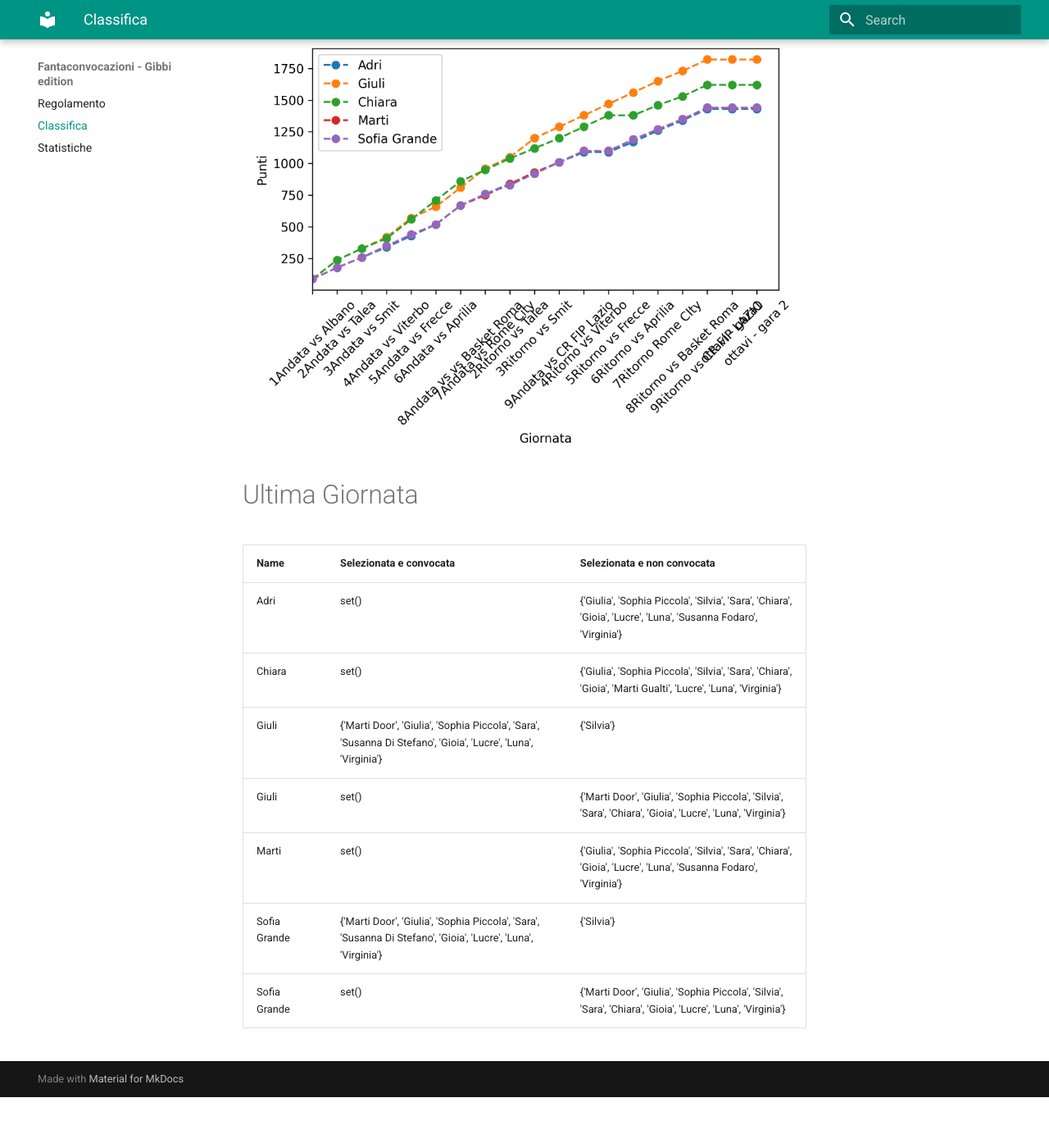
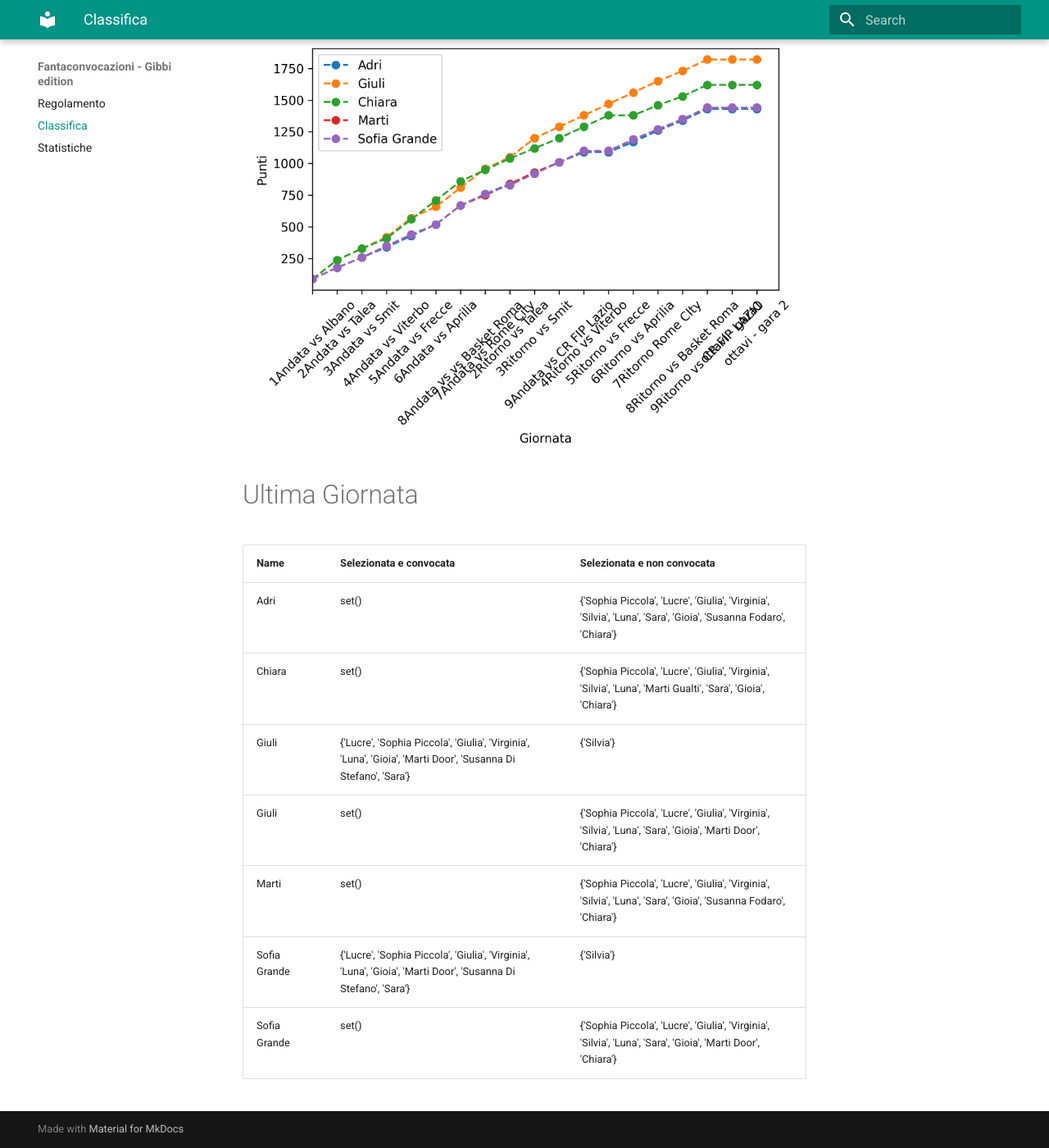
Before and after one commit to martinig94/fantagibbi, an MkDocs documentation site: the page built from docs/Classifica.md, in a window 1280 px wide and 1400 px high, scrolled down 565 px. Shown: the whole window at 82% size. Built offline with MkDocs 1.6.1 and Material for MkDocs 9.7.7, drawn with Linux system fonts in a browser that asks for light colours; before the commit the page ends 1903 px from its top, so only the background shows below that.

Commit message:
Auto-update from main.py

```diff
--- a/docs/Classifica.md
+++ b/docs/Classifica.md
@@ -18,11 +18,11 @@
 <!-- START_TABLE CORRECT -->
 | Name         | Selezionata e convocata                                                                                        | Selezionata e non convocata                                                                                      |
 |:-------------|:---------------------------------------------------------------------------------------------------------------|:-----------------------------------------------------------------------------------------------------------------|
-| Adri         | set()                                                                                                          | {'Giulia', 'Sophia Piccola', 'Silvia', 'Sara', 'Chiara', 'Gioia', 'Lucre', 'Luna', 'Susanna Fodaro', 'Virginia'} |
-| Chiara       | set()                                                                                                          | {'Giulia', 'Sophia Piccola', 'Silvia', 'Sara', 'Chiara', 'Gioia', 'Marti Gualti', 'Lucre', 'Luna', 'Virginia'}   |
-| Giuli        | {'Marti Door', 'Giulia', 'Sophia Piccola', 'Sara', 'Susanna Di Stefano', 'Gioia', 'Lucre', 'Luna', 'Virginia'} | {'Silvia'}                                                                                                       |
-| Giuli        | set()                                                                                                          | {'Marti Door', 'Giulia', 'Sophia Piccola', 'Silvia', 'Sara', 'Chiara', 'Gioia', 'Lucre', 'Luna', 'Virginia'}     |
-| Marti        | set()                                                                                                          | {'Giulia', 'Sophia Piccola', 'Silvia', 'Sara', 'Chiara', 'Gioia', 'Lucre', 'Luna', 'Susanna Fodaro', 'Virginia'} |
-| Sofia Grande | {'Marti Door', 'Giulia', 'Sophia Piccola', 'Sara', 'Susanna Di Stefano', 'Gioia', 'Lucre', 'Luna', 'Virginia'} | {'Silvia'}                                                                                                       |
-| Sofia Grande | set()                                                                                                          | {'Marti Door', 'Giulia', 'Sophia Piccola', 'Silvia', 'Sara', 'Chiara', 'Gioia', 'Lucre', 'Luna', 'Virginia'}     |
+| Adri         | set()                                                                                                          | {'Sophia Piccola', 'Lucre', 'Giulia', 'Virginia', 'Silvia', 'Luna', 'Sara', 'Gioia', 'Susanna Fodaro', 'Chiara'} |
+| Chiara       | set()                                                                                                          | {'Sophia Piccola', 'Lucre', 'Giulia', 'Virginia', 'Silvia', 'Luna', 'Marti Gualti', 'Sara', 'Gioia', 'Chiara'}   |
+| Giuli        | {'Lucre', 'Sophia Piccola', 'Giulia', 'Virginia', 'Luna', 'Gioia', 'Marti Door', 'Susanna Di Stefano', 'Sara'} | {'Silvia'}                                                                                                       |
+| Giuli        | set()                                                                                                          | {'Sophia Piccola', 'Lucre', 'Giulia', 'Virginia', 'Silvia', 'Luna', 'Sara', 'Gioia', 'Marti Door', 'Chiara'}     |
+| Marti        | set()                                                                                                          | {'Sophia Piccola', 'Lucre', 'Giulia', 'Virginia', 'Silvia', 'Luna', 'Sara', 'Gioia', 'Susanna Fodaro', 'Chiara'} |
+| Sofia Grande | {'Lucre', 'Sophia Piccola', 'Giulia', 'Virginia', 'Luna', 'Gioia', 'Marti Door', 'Susanna Di Stefano', 'Sara'} | {'Silvia'}                                                                                                       |
+| Sofia Grande | set()                                                                                                          | {'Sophia Piccola', 'Lucre', 'Giulia', 'Virginia', 'Silvia', 'Luna', 'Sara', 'Gioia', 'Marti Door', 'Chiara'}     |
 <!-- END_TABLE CORRECT -->
```
